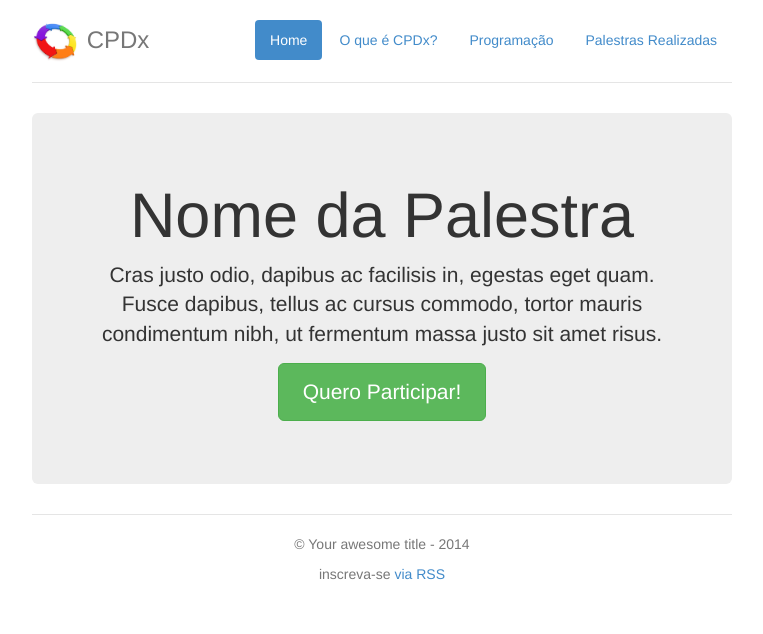
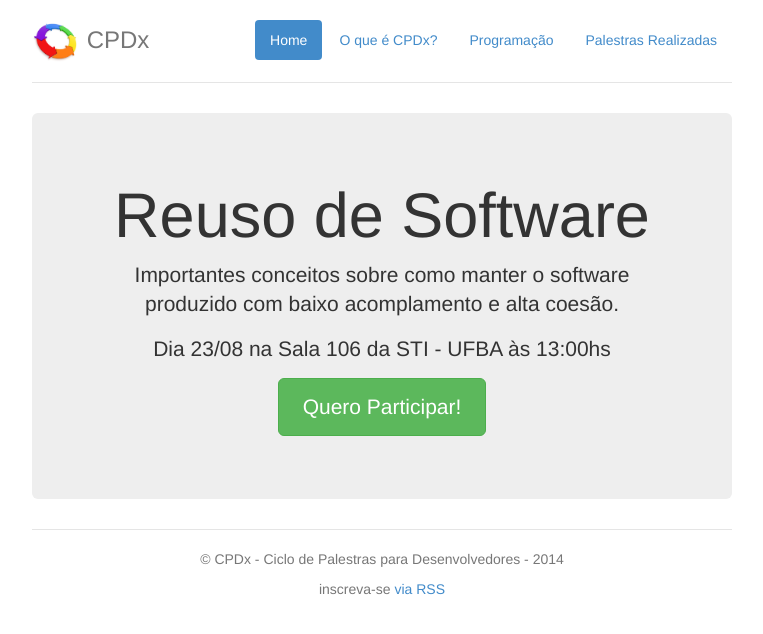
Before and after one commit to rodrigorgs/cpdx.github.io, a Jekyll site: the page built from index.html, in a window 1280 px wide. Shown: the top 634 px of the page, without its empty margins (258-1021 px from the left). Built offline with Jekyll 4.4.1, drawn with Linux system fonts in a browser that asks for light colours; nearby versions of some CDN libraries.

Commit message:
Ajusta configuracoes do site.

```diff
--- a/_config.yml
+++ b/_config.yml
@@ -1,14 +1,15 @@
 # Site settings
-title: Your awesome title
-email: your-email@domain.com
+title: CPDx - Ciclo de Palestras para Desenvolvedores
+email: ufbacpdx@gmail.com
 description: > # this means to ignore newlines until "baseurl:"
-  Write an awesome description for your new site here. You can edit this
-  line in _config.yml. It will appear in your document head meta (for
-  Google search results) and in your feed.xml site description.
+  O Ciclo de Palestras para Desenvolvedores (CPDx) é uma iniciativa de funcionários da
+  Superintendência de Tecnologia da Informação da UFBA (STI) para promover a discussão
+  de tecnologias de desenvolvimento de software e tópicos relacionados.
 baseurl: "" # the subpath of your site, e.g. /blog/
-url: "http://yourdomain.com" # the base hostname & protocol for your site
-twitter_username: jekyllrb
-github_username:  jekyll
+url: "http://localhost:4000" # the base hostname & protocol for your site
+twitter_username: ufbacpdx
+github_username:  cpdx
 
 # Build settings
 markdown: kramdown
+permalink: /:year/:month/:day/:title
--- a/index.html
+++ b/index.html
@@ -2,7 +2,13 @@
 layout: default
 ---
 <div class="jumbotron">
-    <h1>Nome da Palestra</h1>
-    <p class="lead">Cras justo odio, dapibus ac facilisis in, egestas eget quam. Fusce dapibus, tellus ac cursus commodo, tortor mauris condimentum nibh, ut fermentum massa justo sit amet risus.</p>
+    <h1>Reuso de Software</h1>
+    <p class="lead">
+      Importantes conceitos sobre como manter o software produzido com baixo
+      acomplamento e alta coesão.
+    </p>
+    <p class="lead">
+      Dia 23/08 na Sala 106 da STI - UFBA às 13:00hs
+    </p>
     <p><a class="btn btn-lg btn-success" href="#" role="button">Quero Participar!</a></p>
 </div>
```
